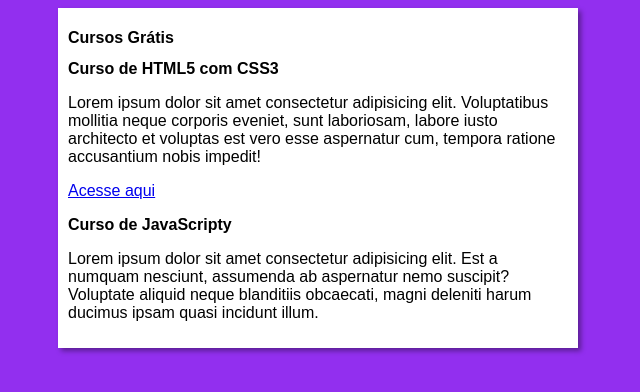
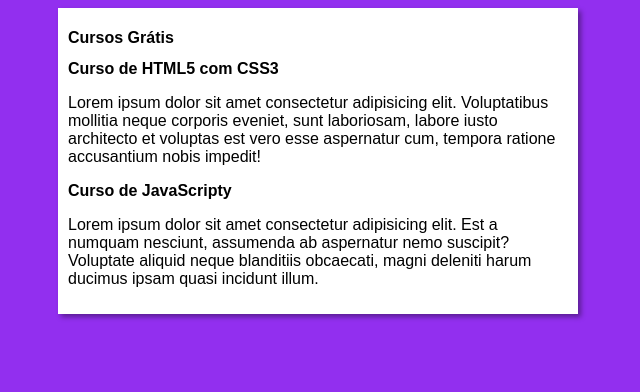
Before and after one commit to Juninho-sp/projeto-site, a plain HTML site: page index.html in a window 1280 px wide. Shown: the whole page, without its empty margins (322-962 px from the left). Drawn offline with Linux system fonts and the light colour scheme.

Commit message:
Update index.html

```diff
--- a/index.html
+++ b/index.html
@@ -14,7 +14,7 @@
         <article>
             <h2>Curso de HTML5 com CSS3</h2>
             <p>Lorem ipsum dolor sit amet consectetur adipisicing elit. Voluptatibus mollitia neque corporis eveniet, sunt laboriosam, labore iusto architecto et voluptas est vero esse aspernatur cum, tempora ratione accusantium nobis impedit!</p>
-            <p> <a href="https://www.youtube.com/embed/riSVzwlSnhw">Acesse aqui</a></p>
+
         </article>
         <article>
             <h2>Curso de JavaScripty</h2>
```
